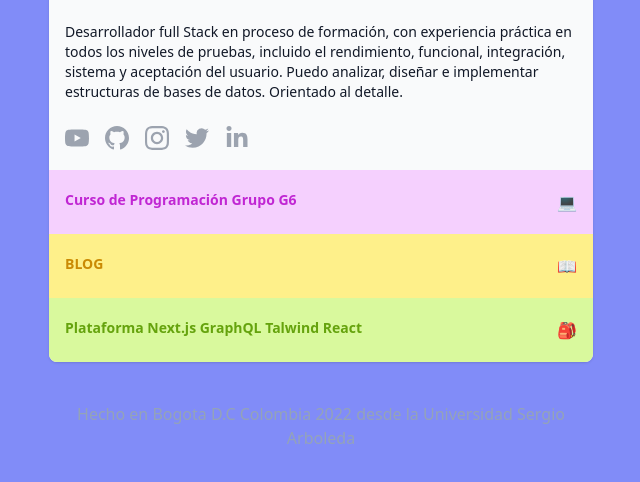
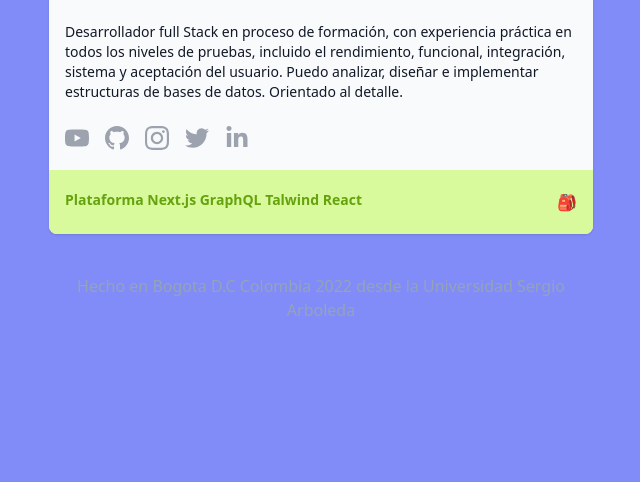
Before and after one commit to sbslayos/CV, a plain HTML site: page index.html in a window 1280 px wide. Shown: the part 220-702 px from the top of the page, without its empty margins (319-959 px from the left). Drawn offline with nearby package versions, Linux system fonts and the light colour scheme.

Commit message:
second commit

```diff
--- a/index.html
+++ b/index.html
@@ -75,20 +75,7 @@
             </div>
           </div>
         </div>
-        <div class="bg-fuchsia-200 px-4 py-5 w-full flex justify-between">
-          <a class="text-sm font-bold text-fuchsia-600 text-center hover:text-fuchsia-800 cursor-pointer"
-            href="https://misiontic2022.usergioarboleda.edu.co/" target="_blank">
-            Curso de Programación Grupo G6
-          </a>
-          <span>💻</span>
-        </div>
-        <div class="bg-yellow-200 px-4 py-5 w-full flex justify-between">
-          <a class="text-sm font-bold text-yellow-600 text-center hover:text-yellow-800 cursor-pointer"
-            href="https://jhonny-strore.web.app/home" target="_blank">
-            BLOG
-          </a>
-          <span>📖</span>
-        </div>
+
 
         <div class="bg-lime-200 px-4 py-5 w-full flex justify-between">
           <a class="text-sm font-bold text-lime-600 text-center hover:text-lime-800 cursor-pointer"
```
